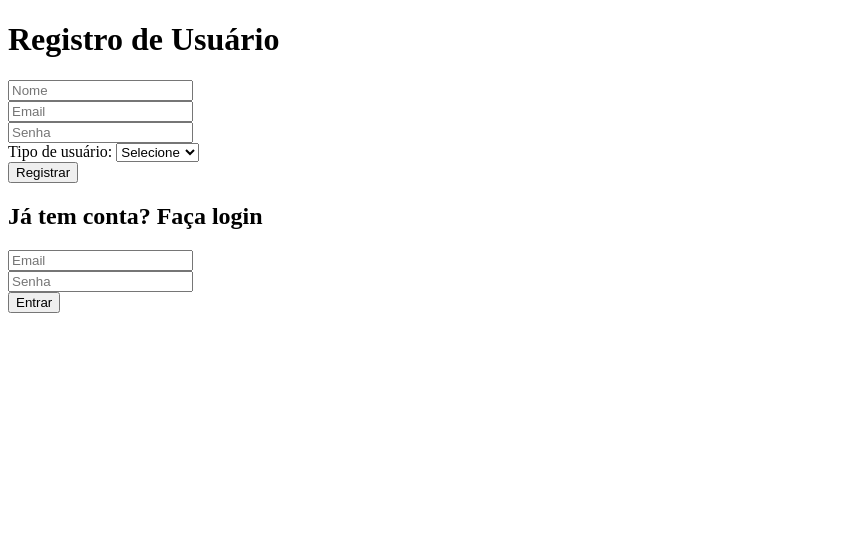
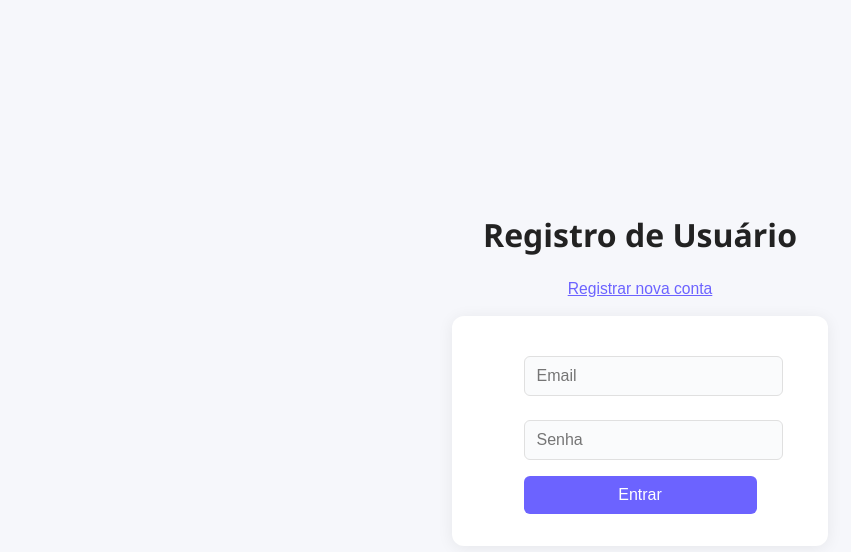
Before and after one commit to marcelatmb/Unifacs-2025-A3-SisDisMob, a website: page public/registro.html in a window 1280 px wide. Shown: the whole page, without its empty margins (0-851 px from the left). Drawn offline with Linux system fonts and the light colour scheme.

Commit message:
Registro.css

```diff
--- a/public/registro.html
+++ b/public/registro.html
@@ -4,9 +4,13 @@
   <meta charset="UTF-8">
   <title>Registro e Login</title>
   <link rel="stylesheet" href="./styles/style.css">
+  <link rel="stylesheet" href="./styles/registro.css">
 </head>
 <body>
   <h1>Registro de Usuário</h1>
+  <button id="toggleRegistro">Registrar nova conta</button>
+  <button id="toggleLogin" style="display:none">Já tem conta? Faça login</button>
+  <div id="registroBox">
     <form id="formRegistro">
       <input type="text" id="nome" placeholder="Nome" required><br>
       <input type="email" id="email" placeholder="Email" required><br>
@@ -20,16 +24,15 @@
       </select><br>
       <button type="submit">Registrar</button>
     </form>
-
-  <h2>Já tem conta? Faça login</h2>
+  </div>
+  <div id="loginBox" class="active">
     <form id="formLogin">
       <input type="email" id="loginEmail" placeholder="Email" required><br>
       <input type="password" id="loginSenha" placeholder="Senha" required><br>
       <button type="submit">Entrar</button>
     </form>
-
+  </div>
   <p id="mensagem"></p>
-
   <script>
     // Remove funções de localStorage, agora usamos API
     async function salvarUsuarioAPI(usuario) {
@@ -81,6 +84,31 @@
         document.getElementById('mensagem').innerText = res.erro || 'Email ou senha inválidos!';
       }
     };
+
+    // Alternância entre login e registro
+    const registroBox = document.getElementById('registroBox');
+    const loginBox = document.getElementById('loginBox');
+    const toggleRegistro = document.getElementById('toggleRegistro');
+    const toggleLogin = document.getElementById('toggleLogin');
+    toggleRegistro.onclick = function() {
+      registroBox.classList.add('active');
+      loginBox.classList.remove('active');
+      toggleRegistro.style.display = 'none';
+      toggleLogin.style.display = 'inline-block';
+      document.getElementById('mensagem').innerText = '';
+    };
+    toggleLogin.onclick = function() {
+      registroBox.classList.remove('active');
+      loginBox.classList.add('active');
+      toggleRegistro.style.display = 'inline-block';
+      toggleLogin.style.display = 'none';
+      document.getElementById('mensagem').innerText = '';
+    };
+    // Inicia mostrando login
+    registroBox.classList.remove('active');
+    loginBox.classList.add('active');
+    toggleRegistro.style.display = 'inline-block';
+    toggleLogin.style.display = 'none';
   </script>
 </body>
 </html>
--- /dev/null
+++ b/public/styles/registro.css
@@ -0,0 +1,85 @@
+body {
+  background: #f6f7fb;
+  font-family: 'Segoe UI', Arial, sans-serif;
+  margin: 0;
+  padding: 0;
+  min-height: 100vh;
+  display: flex;
+  flex-direction: column;
+  align-items: center;
+  justify-content: center;
+}
+
+h1 {
+  color: #222;
+  margin-bottom: 24px;
+  font-weight: 600;
+}
+
+#registroBox, #loginBox {
+  background: #fff;
+  border-radius: 12px;
+  box-shadow: 0 2px 16px rgba(0,0,0,0.07);
+  padding: 32px 28px 24px 28px;
+  min-width: 320px;
+  margin-bottom: 18px;
+  display: none;
+  flex-direction: column;
+  align-items: center;
+  transition: box-shadow 0.2s;
+}
+
+#registroBox.active, #loginBox.active {
+  display: flex;
+}
+
+input, select {
+  width: 100%;
+  padding: 10px 12px;
+  margin: 8px 0 16px 0;
+  border: 1px solid #e0e0e0;
+  border-radius: 6px;
+  font-size: 1rem;
+  background: #fafbfc;
+  transition: border 0.2s;
+}
+input:focus, select:focus {
+  border: 1.5px solid #6c63ff;
+  outline: none;
+}
+
+button {
+  background: #6c63ff;
+  color: #fff;
+  border: none;
+  border-radius: 6px;
+  padding: 10px 0;
+  width: 100%;
+  font-size: 1rem;
+  font-weight: 500;
+  cursor: pointer;
+  margin-bottom: 8px;
+  transition: background 0.2s;
+}
+button:hover {
+  background: #554ee2;
+}
+
+#toggleRegistro, #toggleLogin {
+  background: none;
+  color: #6c63ff;
+  border: none;
+  font-size: 0.98rem;
+  margin: 0;
+  padding: 0;
+  cursor: pointer;
+  text-decoration: underline;
+  margin-bottom: 18px;
+}
+
+#mensagem {
+  color: #e74c3c;
+  margin-top: 8px;
+  min-height: 20px;
+  text-align: center;
+}
```
Lines whose indentation alone changed are shown as unchanged.
